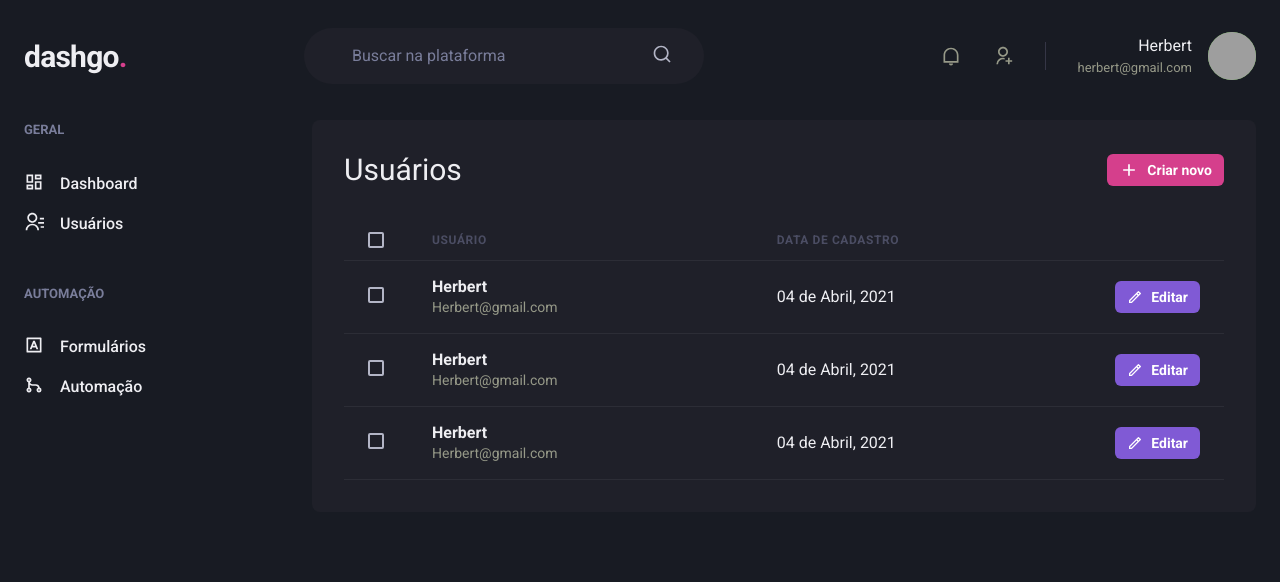
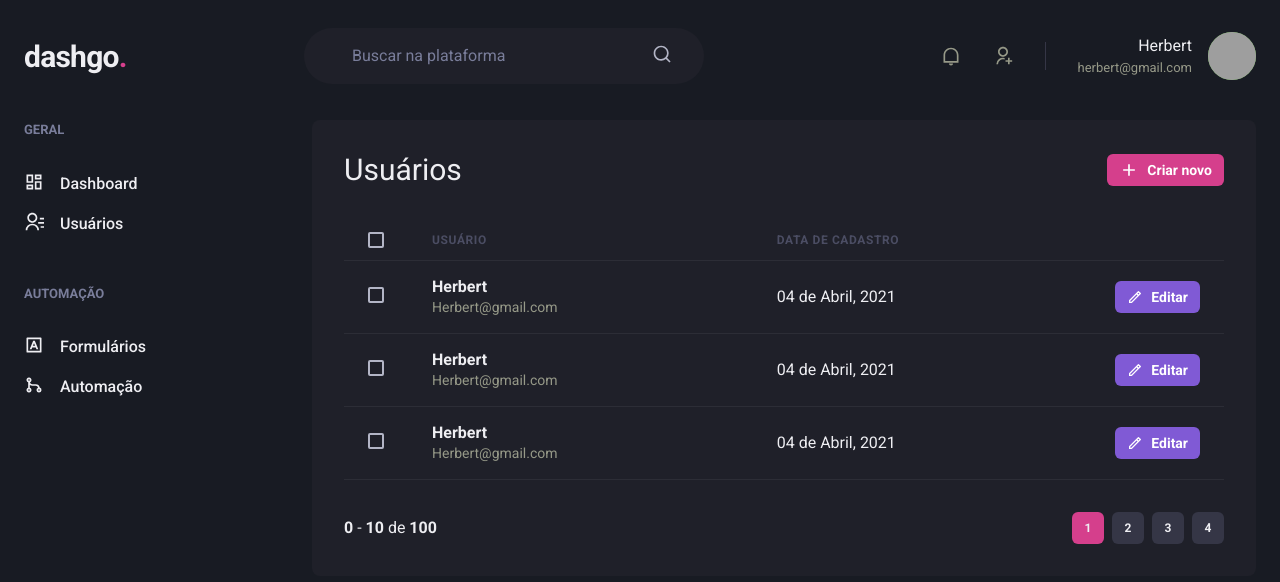
Before and after one commit to HerbertSSampaio/Ignite-04-dashgo, a Next.js app: page /users in a window 1280 px wide. Shown: the top 582 px of the page. Built offline with nearby package versions, Linux system fonts and the light colour scheme; grey boxes are pictures that could not be loaded.

Commit message:
pagination component

```diff
--- /dev/null
+++ b/src/components/Pagination.tsx
@@ -0,0 +1,65 @@
+import { Stack, Button, Box } from '@chakra-ui/react'
+
+export function Pagination() {
+    return (
+        <Stack
+            direction="row"
+            spacing="6"
+            mt="8"
+            justify="space-between"
+            align="center"
+        >
+            <Box>
+                <strong>0</strong> - <strong>10</strong> de <strong>100</strong>
+            </Box>
+            <Stack direction="row" spacing="2">
+                <Button
+                    size="sm"
+                    fontSize="xs"
+                    width="4"
+                    colorSchema="pink"
+                    disabled
+                    _disabled={{
+                        bgColor: 'pink.500',
+                        cursor: 'default',
+                    }}
+                >
+                    1
+                </Button>
+                <Button
+                    size="sm"
+                    fontSize="xs"
+                    width="4"
+                    bg="gray.700"
+                    _hover={{
+                        bg: 'gray.500'
+                    }}
+                >
+                    2
+                </Button>
+                <Button
+                    size="sm"
+                    fontSize="xs"
+                    width="4"
+                    bg="gray.700"
+                    _hover={{
+                        bg: 'gray.500'
+                    }}
+                >
+                    3
+                </Button>
+                <Button
+                    size="sm"
+                    fontSize="xs"
+                    width="4"
+                    bg="gray.700"
+                    _hover={{
+                        bg: 'gray.500'
+                    }}
+                >
+                    4
+                </Button>
+            </Stack>
+        </Stack>
+    );
+}
--- a/src/pages/users/index.tsx
+++ b/src/pages/users/index.tsx
@@ -2,6 +2,7 @@
 import { RiAddLine, RiPencilLine } from "react-icons/ri";
 import { Header } from '../../components/Header';
 import { Sidebar } from '../../components/Sidebar';
+import { Pagination } from '../../components/Pagination';
 
 export default function UserList() {
     return (
@@ -110,6 +111,7 @@
                             </Tr>
                         </Tbody>
                     </Table>
+                    <Pagination />
                 </Box>
             </Flex>
         </Box>
```
